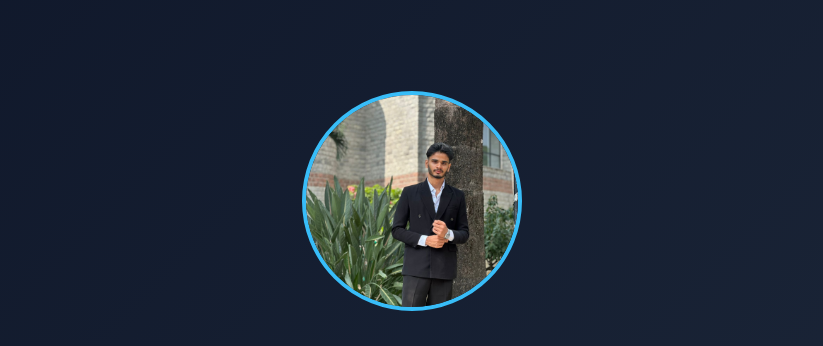
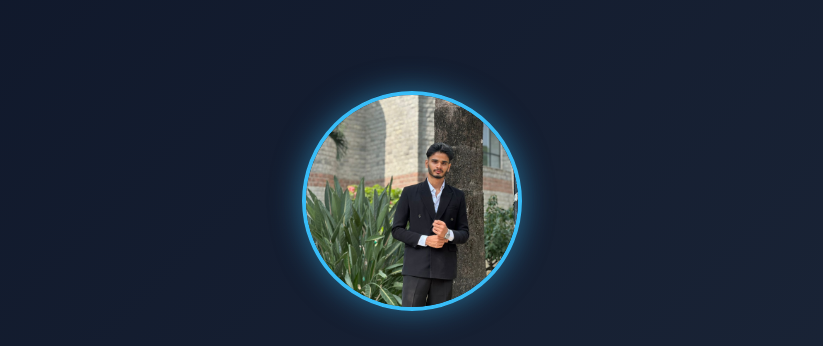
Before and after one commit to mohammedshibilpa/mohammedshibilpa.github.io, a plain HTML site: page index.html in a window 1280 px wide. Shown: the top 346 px of the page, without its empty margins (228-1051 px from the left). Drawn offline with Linux system fonts and the light colour scheme.

Commit message:
style.css

```diff
--- a/style.css
+++ b/style.css
@@ -35,8 +35,8 @@ body{
     object-fit:cover;
     margin-bottom:30px;
     border:4px solid #38bdf8;
+    box-shadow:0 0 30px rgba(56,189,248,0.5);
 }
-
 h1{
     font-size:3.5rem;
     margin-bottom:15px;
```
